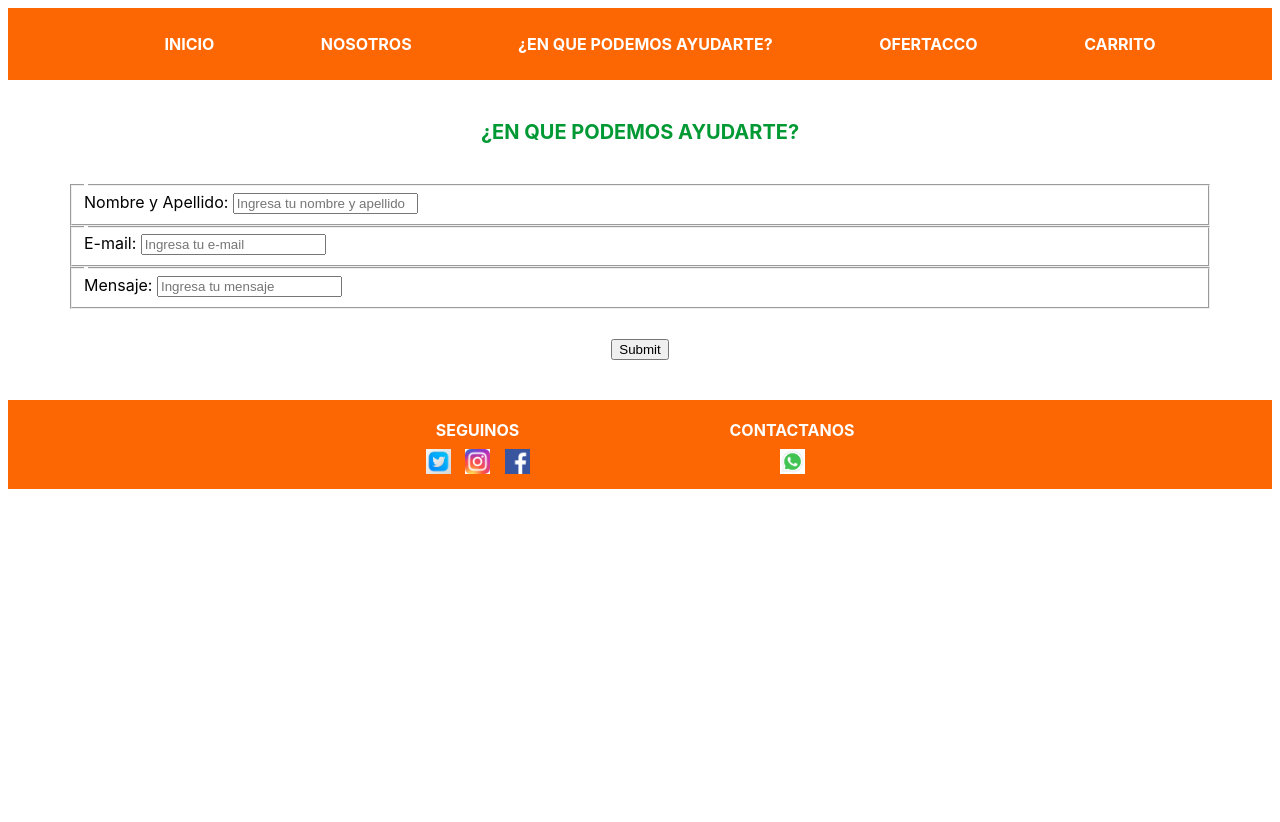
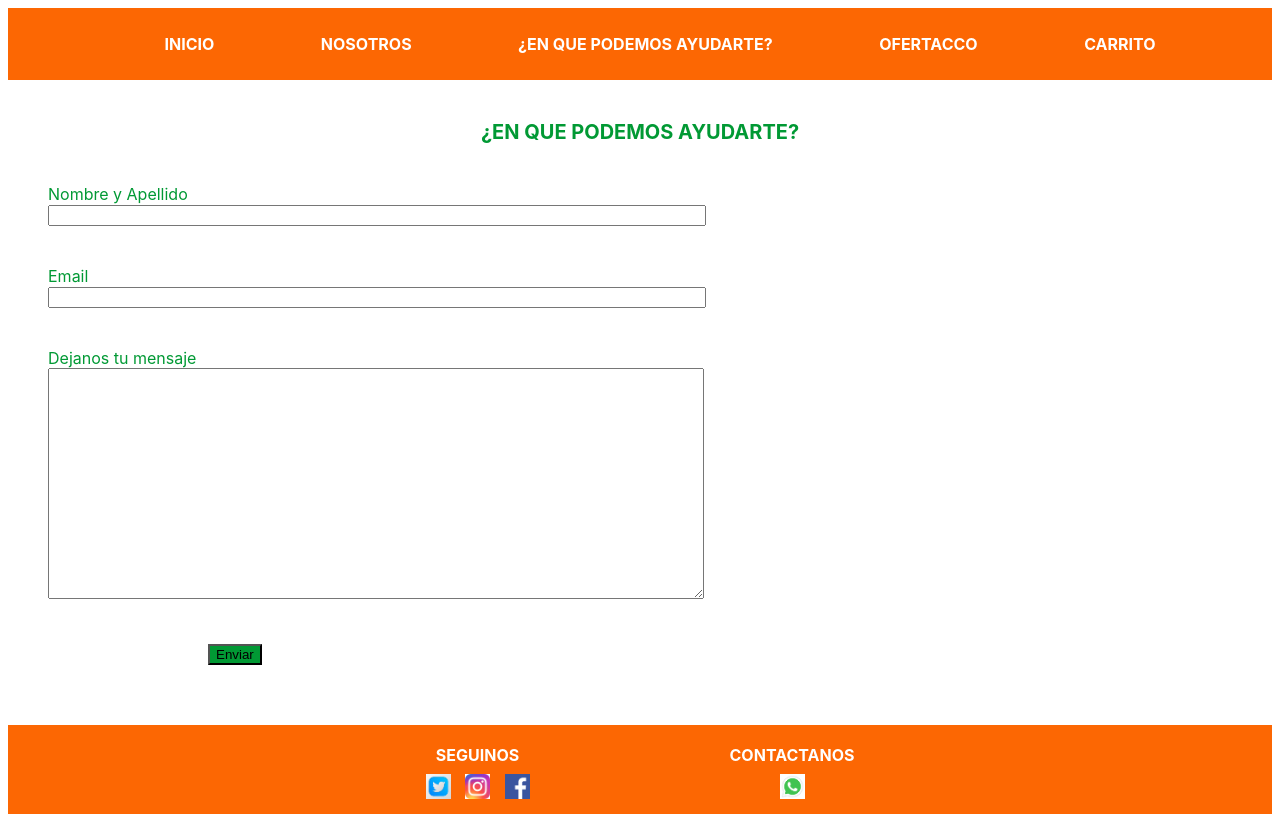
Before and after one commit to PamelaLatorre/PFLatorre, a plain HTML site: page pages/pagina-4.html in a window 1280 px wide. Before the commit the page ends 800 px from the top, so only its background shows below. Drawn offline with Linux system fonts and the light colour scheme.

Commit message:
agregamos bootstrap a pagina 4

```diff
--- a/css/style.css
+++ b/css/style.css
@@ -200,21 +200,32 @@ a{
     margin-bottom: 40px;
 }
 
-.ayuda2{
-    margin-left: 60px;
-    text-align: justify;
-    margin-right: 60px;
+.mb-3{
+    margin-left: 40px;
+    margin-top: 40px;
 }
 
-.ayuda3{
-    display: flex;
-    justify-content: center;
-    margin-top: 30px;
-    margin-bottom: 40px;
+.form-label{
+    display: block;
+    color: #019934;
+}
+
+.form-control{
+    width: 650px;
+}
+
+.mb-4{
+    margin-left: 200px;
+    margin-top: 40px;
+    margin-bottom: 60px;
+}
+
+.mb-5{
+    background-color: #019934;
 }
 
 .oferta1{
-    text-align: center;
+    text-align:left;
     margin-top: 30px;
 }
 
--- a/pages/pagina-4.html
+++ b/pages/pagina-4.html
@@ -29,34 +29,24 @@
         <h1 class="ayuda1">¿EN QUE PODEMOS AYUDARTE?</h1>
 
         <div class="ayuda2">
-            <form action="">
-                <fieldset>
-                    <legend></legend>
-                    <label for="Nombre y Apellido">Nombre y Apellido:</label>
-                    <input type="nombre" id="Nombre y Apellido" placeholder="Ingresa tu nombre y apellido">
-                </fieldset>
-            </form>
+            <div class="mb-3">
+                <label for="exampleFormControlInput1" class="form-label">Nombre y Apellido</label>
+                <input type="email" class="form-control" id="exampleFormControlInput1">
+            </div>
+            <div class="mb-3">
+                <label for="exampleFormControlInput1" class="form-label">Email</label>
+                <input type="email" class="form-control" id="exampleFormControlInput1">
+            </div>
+            <div class="mb-3">
+                <label for="exampleFormControlTextarea1" class="form-label">Dejanos tu mensaje</label>
+                <textarea class="form-control" id="exampleFormControlTextarea1" rows="15"></textarea>
+            </div>
+        </div>
 
-            <form action="">
-                <fieldset>
-                    <legend></legend>
-                    <label for="E-mail">E-mail:</label>
-                    <input type="email" id="E-mail" placeholder="Ingresa tu e-mail">
-                </fieldset>
-            </form>
-
-            <form action="">
-                <fieldset>
-                    <legend></legend>
-                    <label for="Mensaje">Mensaje:</label>
-                    <input type="text" id="Mensaje" placeholder="Ingresa tu mensaje">
-                </fieldset>
-
-            <div class="ayuda3">
-                <input type="submit">
+        <div>
+            <div class="mb-4">
+                <button type="submit" class="mb-5">Enviar</button>
             </div>
-
-            </form>
         </div>
 
     </main>
```
